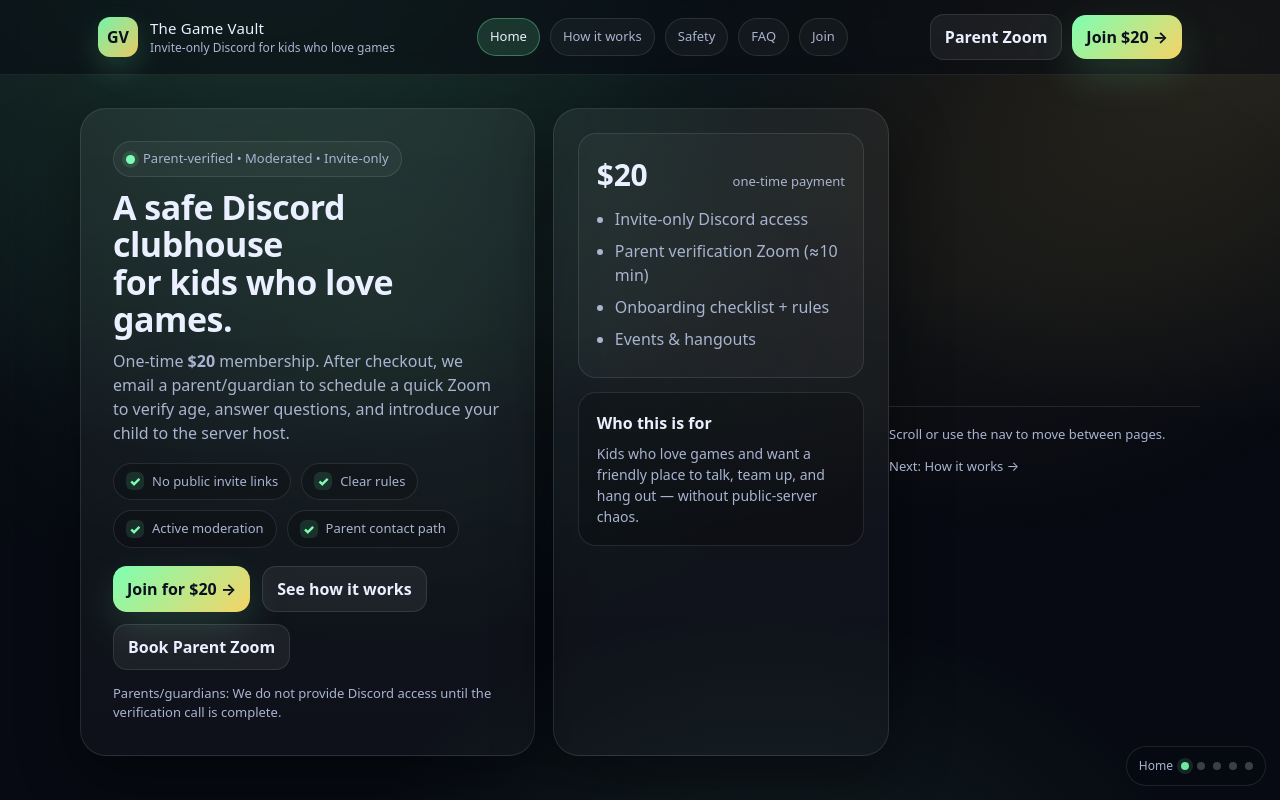
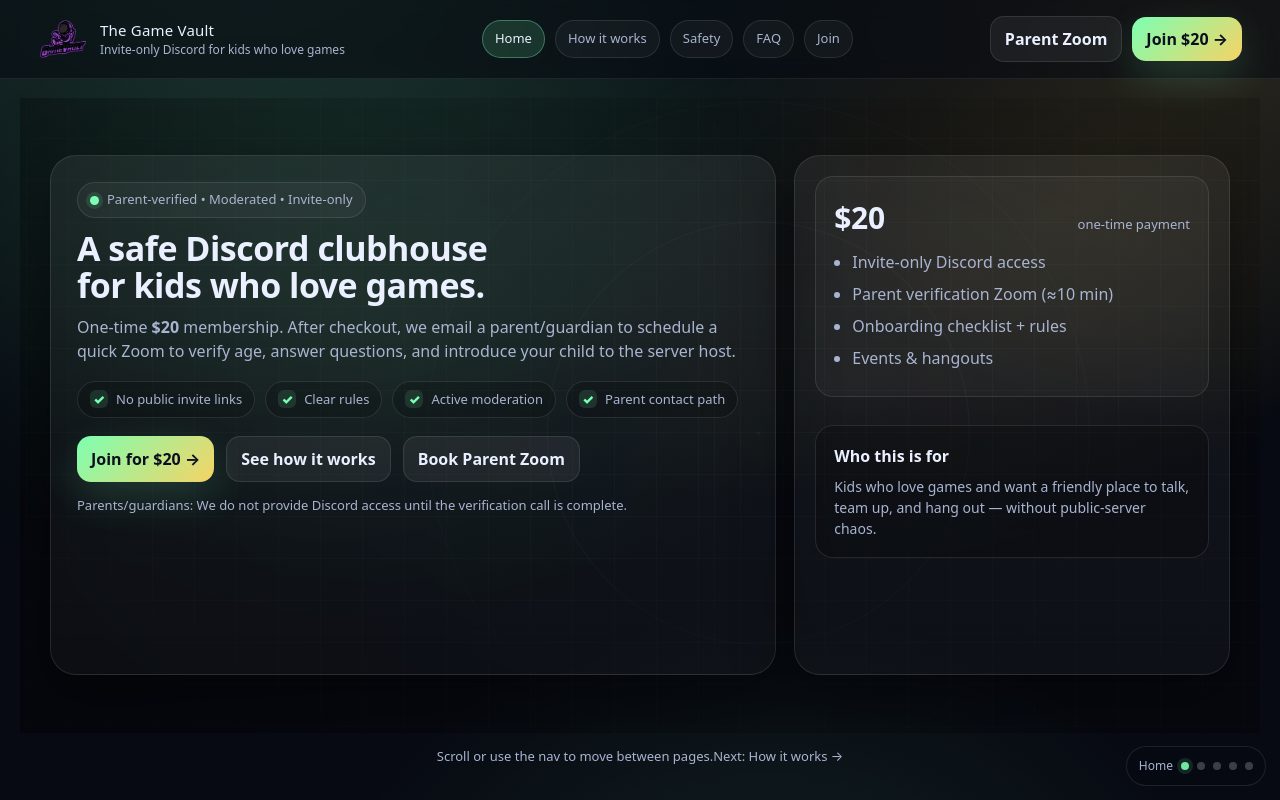
Before and after one commit to leo-guinan/the-game-vault, a plain HTML site: page index.html in a window 1280 px wide. Drawn offline with Linux system fonts and the light colour scheme.

Commit message:
adding logo and cleaning up site

```diff
--- a/index.html
+++ b/index.html
@@ -19,7 +19,7 @@
       --shadow: 0 18px 60px rgba(0,0,0,.45);
       --radius: 18px;
       --radius2: 26px;
-      --max: 1120px;
+      --max: 1240px;
     }
 
     *{ box-sizing:border-box; }
@@ -63,11 +63,14 @@
       min-width: 220px;
     }
     .logo{
-      width:40px; height:40px; border-radius: 12px;
-      background: linear-gradient(135deg, rgba(124,255,178,.95), rgba(246,211,101,.95));
-      display:grid; place-items:center; color:#0B1020; font-weight:900;
-      box-shadow: 0 12px 30px rgba(124,255,178,.18);
+      height: 50px;
+      width: auto;
       flex: 0 0 auto;
+    }
+    .logo img{
+      height: 100%;
+      width: auto;
+      display: block;
     }
     .brandTitle{ margin:0; font-size: 15px; letter-spacing:.2px; }
     .brandSub{ margin:0; font-size: 12px; color: var(--muted); }
@@ -170,12 +173,67 @@
       flex-direction: column;
     }
 
-    /* A "stage" that expands and centers the main content */
+    /* --- Illustration layer behind the stage --- */
     .stage{
+      position: relative;
       flex: 1;
       display: flex;
-      align-items: center;     /* vertical centering */
-      justify-content: center; /* horizontal centering */
+      align-items: center;
+      justify-content: center;
+      padding: 18px 0;
+      overflow: hidden; /* keeps the illustration clean */
+    }
+
+    /* The "art" lives behind content */
+    .stage::before{
+      content:"";
+      position: absolute;
+      inset: -120px -120px -120px -120px;
+      pointer-events: none;
+      z-index: 0;
+
+      /* 3 layers:
+         1) soft diagonal sweep
+         2) faint grid
+         3) vault-door ring + inner ring */
+      background:
+        /* soft sweep */
+        radial-gradient(1200px 700px at 65% 45%, rgba(0,0,0,.0), rgba(0,0,0,.35) 55%, rgba(0,0,0,.75) 100%),
+        radial-gradient(900px 520px at 25% 30%, rgba(124,255,178,.08), transparent 60%),
+        radial-gradient(900px 520px at 80% 30%, rgba(246,211,101,.06), transparent 58%),
+
+        /* grid (super faint) */
+        repeating-linear-gradient(0deg, rgba(255,255,255,.045) 0px, rgba(255,255,255,.045) 1px, transparent 1px, transparent 42px),
+        repeating-linear-gradient(90deg, rgba(255,255,255,.040) 0px, rgba(255,255,255,.040) 1px, transparent 1px, transparent 42px),
+
+        /* vault door rings */
+        radial-gradient(circle at 58% 52%, rgba(124,255,178,.10) 0 1px, transparent 2px),
+        radial-gradient(circle at 58% 52%, transparent 0 210px, rgba(255,255,255,.06) 211px, transparent 212px),
+        radial-gradient(circle at 58% 52%, transparent 0 330px, rgba(255,255,255,.04) 331px, transparent 332px);
+
+      opacity: .55;
+      filter: blur(.2px);
+    }
+
+    /* Optional: a "vault hinge" vertical line */
+    .stage::after{
+      content:"";
+      position: absolute;
+      top: -60px;
+      bottom: -60px;
+      left: 56%;
+      width: 1px;
+      background: linear-gradient(to bottom, transparent, rgba(255,255,255,.08), transparent);
+      opacity: .35;
+      pointer-events: none;
+      z-index: 0;
+    }
+
+    /* Frame stays above the illustration */
+    .stageFrame{
+      position: relative;
+      z-index: 1;
+      width: min(1180px, 96vw);
     }
 
     /* Page styling */
@@ -216,13 +274,12 @@
     .grid2{
       width: 100%;
       display: grid;
-      grid-template-columns: 1.15fr .85fr;
+      grid-template-columns: 1.25fr .75fr; /* bigger left column */
       gap: 18px;
       align-items: stretch;
     }
 
     @media (max-width: 900px){
-      .stage{ align-items: flex-start; } /* on mobile, start at top */
       .grid2{ grid-template-columns: 1fr; }
     }
     .tile{
@@ -325,31 +382,23 @@
     }
     .pill.on{ background: rgba(124,255,178,.9); box-shadow: 0 0 0 4px rgba(124,255,178,.12); }
     /* Make the main cards feel like they fill the screen */
-    .heroCard{
-      padding: 32px !important;
-    }
-
-    .sideCard{
-      padding: 24px !important;
-    }
-
-    @media (max-width: 900px){
-      .heroCard, .sideCard{ padding: 22px !important; }
-    }
+    .heroCard{ min-height: 520px; }
+    .sideCard{ min-height: 520px; display:flex; flex-direction:column; gap:14px; }
     /* Footer */
-    .foot{
-      margin-top: 18px;
-      padding-top: 18px;
-      border-top: 1px solid rgba(255,255,255,.10);
+    .pageFooter{
+      max-width: var(--max);
+      margin: 14px auto 0;
+      padding: 0 18px;
+      display:flex;
+      justify-content: space-between;
+      align-items:center;
       color: var(--muted);
       font-size: 13px;
-      display:flex;
-      gap: 12px;
-      justify-content: space-between;
-      flex-wrap:wrap;
     }
-    .miniLinks a{ color: var(--muted); text-decoration:none; margin-right: 12px; }
-    .miniLinks a:hover{ color: var(--text); }
+    .pageFooter a{ color: var(--muted); text-decoration:none; }
+    .pageFooter a:hover{ color: var(--text); }
+    .miniLinks{ display:flex; gap: 12px; flex-wrap:wrap; }
+    .miniLinks a{ margin-right: 0; }
   </style>
 </head>
 
@@ -358,7 +407,7 @@
   <header class="top">
     <div class="topInner">
       <a class="brand" href="#home" data-jump="home" aria-label="The Game Vault home">
-        <div class="logo">GV</div>
+        <div class="logo"><img src="logo.png" alt="Game Vault Logo" /></div>
         <div>
           <div class="brandTitle">The Game Vault</div>
           <div class="brandSub">Invite-only Discord for kids who love games</div>
@@ -386,6 +435,7 @@
     <section class="page" id="home" data-page="Home">
       <div class="pageInner">
         <div class="stage">
+          <div class="stageFrame">
             <div class="grid2">
               <div class="card heroCard" style="padding:26px;">
                 <div class="kicker"><span class="dot"></span> Parent-verified • Moderated • Invite-only</div>
@@ -437,14 +487,12 @@
                 </div>
               </aside>
             </div>
-
-          <div class="foot">
-            <div>Scroll or use the nav to move between pages.</div>
-            <div class="miniLinks">
-              <a href="#how" data-jump="how">Next: How it works →</a>
           </div>
         </div>
 
+        <div class="pageFooter">
+          <div>Scroll or use the nav to move between pages.</div>
+          <div><a href="#how" data-jump="how">Next: How it works →</a></div>
         </div>
       </div>
     </section>
@@ -455,7 +503,7 @@
         <h2 class="sectionTitle">How it works</h2>
         <p class="sectionSub">We keep it simple: pay once, parent verification, then access.</p>
         <div class="stage">
-
+          <div class="stageFrame">
             <div class="grid2">
               <div class="card" style="padding:20px;">
                 <div class="steps">
@@ -511,14 +559,15 @@
                 </div>
               </div>
             </div>
+          </div>
+        </div>
 
-          <div class="foot">
+        <div class="pageFooter">
           <div class="miniLinks">
             <a href="#home" data-jump="home">← Home</a>
             <a href="#safety" data-jump="safety">Next: Safety →</a>
           </div>
           <div>© <span id="year"></span> The Game Vault</div>
-          </div>
         </div>
       </div>
     </section>
@@ -531,7 +580,7 @@
           The Game Vault is intentionally private: no public invite links, parent verification, clear rules, and active moderation.
         </p>
         <div class="stage">
-
+          <div class="stageFrame">
             <div class="grid2">
               <div class="card" style="padding:20px;">
                 <h3 style="margin:0 0 10px; font-size:18px;">Safety & moderation basics</h3>
@@ -561,14 +610,15 @@
                 </div>
               </div>
             </div>
+          </div>
+        </div>
 
-          <div class="foot">
+        <div class="pageFooter">
           <div class="miniLinks">
             <a href="#how" data-jump="how">← How it works</a>
             <a href="#faq" data-jump="faq">Next: FAQ →</a>
           </div>
           <div>Contact: <a href="mailto:you@example.com">you@example.com</a></div>
-          </div>
         </div>
       </div>
     </section>
@@ -579,7 +629,7 @@
         <h2 class="sectionTitle">FAQ</h2>
         <p class="sectionSub">Parents/guardians: you’re the customer. Questions are welcome.</p>
         <div class="stage">
-
+          <div class="stageFrame">
             <div class="card" style="padding:20px;">
               <details>
                 <summary>What ages is this for?</summary>
@@ -588,12 +638,12 @@
 
               <details>
                 <summary>What happens on the Zoom call?</summary>
-              <p>It’s a short (≈10 min) parent/guardian call to verify age, review rules, and do a friendly intro to the host. Discord access is sent after the call.</p>
+                <p>It's a short (≈10 min) parent/guardian call to verify age, review rules, and do a friendly intro to the host. Discord access is sent after the call.</p>
               </details>
 
               <details>
                 <summary>Do parents need Discord?</summary>
-              <p>No. Parents don’t need to join Discord—just an email address to receive updates and contact an admin if needed.</p>
+                <p>No. Parents don't need to join Discord—just an email address to receive updates and contact an admin if needed.</p>
               </details>
 
               <details>
@@ -607,18 +657,19 @@
               </details>
 
               <details>
-              <summary>What’s the refund policy?</summary>
-              <p>Add your policy here (example: “If we can’t complete verification or it’s not a fit, we’ll refund within 7 days.”).</p>
+                <summary>What's the refund policy?</summary>
+                <p>Add your policy here (example: "If we can't complete verification or it's not a fit, we'll refund within 7 days.").</p>
               </details>
             </div>
+          </div>
+        </div>
 
-          <div class="foot">
+        <div class="pageFooter">
           <div class="miniLinks">
             <a href="#safety" data-jump="safety">← Safety</a>
             <a href="#join" data-jump="join">Next: Join →</a>
           </div>
           <div>© <span id="year2"></span> The Game Vault</div>
-          </div>
         </div>
       </div>
     </section>
@@ -632,7 +683,7 @@
           Discord access is unlocked after the call.
         </p>
         <div class="stage">
-
+          <div class="stageFrame">
             <div class="grid2">
               <div class="card" style="padding:20px;">
                 <div class="priceBox">
@@ -663,7 +714,7 @@
                 <div class="steps">
                   <div class="step">
                     <div class="num">1</div>
-                  <div><b>Check your email</b><p>We’ll send next steps to a parent/guardian.</p></div>
+                    <div><b>Check your email</b><p>We'll send next steps to a parent/guardian.</p></div>
                   </div>
                   <div class="step">
                     <div class="num">2</div>
@@ -674,15 +725,16 @@
                     <div><b>Get the private invite</b><p>We send the Discord invite + onboarding checklist.</p></div>
                   </div>
                 </div>
+              </div>
+            </div>
+          </div>
+        </div>
 
-              <div class="foot" style="margin-top: 14px;">
+        <div class="pageFooter">
           <div class="miniLinks">
             <a href="#home" data-jump="home">← Back to Home</a>
           </div>
           <div>Contact: <a href="mailto:you@example.com">you@example.com</a></div>
-              </div>
-            </div>
-          </div>
         </div>
       </div>
     </section>
```
Also changed, not shown: logo.png (added). Lines whose indentation alone changed are shown as unchanged.
